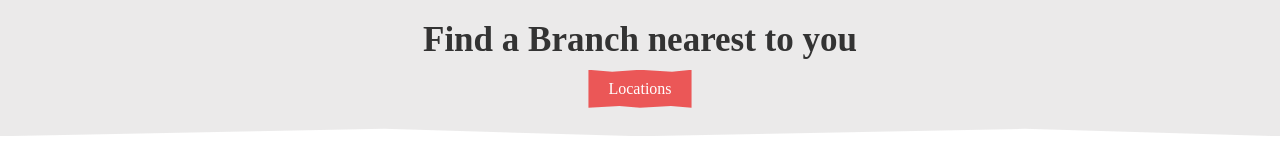
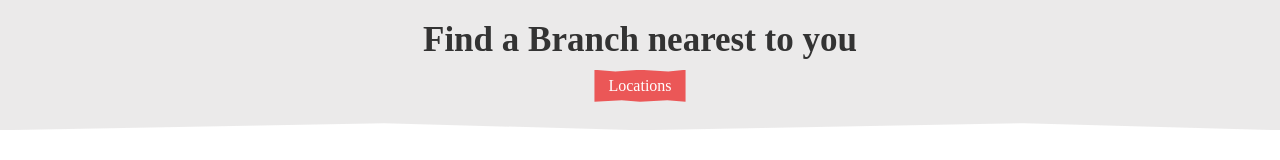
Before and after one commit to Iydeejames/Fortress-of-hope, a React (Create React App) app: page / in a window 1280 px wide. Shown: the part 2347-2507 px from the top of the page. Built offline with nearby package versions, Linux system fonts and the light colour scheme.

Commit message:
Additions

```diff
--- a/src/App.css
+++ b/src/App.css
@@ -494,7 +494,7 @@ video {
 }
 
 .find-branch-button {
-  padding: 10px 20px;
+  padding: 7px 14px;
   font-family: 'Times New Roman', Times, serif;
   font-size: 16px;
   background-color:  rgba(235, 16, 16, 0.671);
--- a/src/components/FindBranch.js
+++ b/src/components/FindBranch.js
@@ -20,6 +20,10 @@ const FindBranch = () => {
       <button className="find-branch-button" onClick={handleBranchClick}>
         Locations
       </button>
+
+      <div className={`website-content ${showBranchDetails ? 'hidden' : ''}`}>
+        {/* Your website content goes here */}
+      </div>
 
       {showBranchDetails && (
         <div className="branch-details-overlay">
```
Lines whose indentation alone changed are shown as unchanged.
